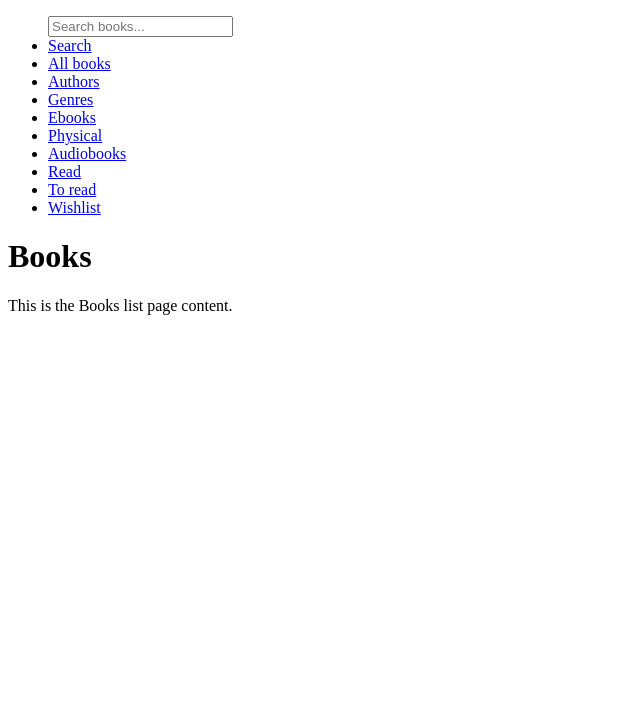
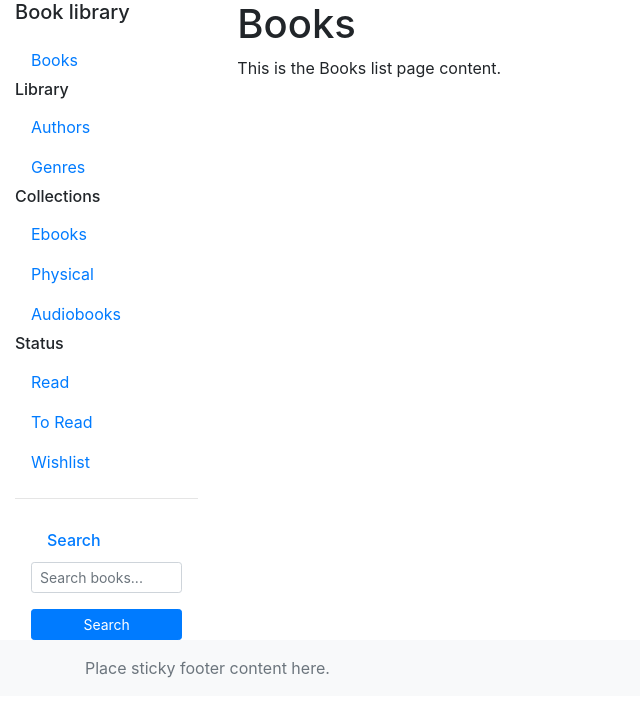
Before and after one commit to jborza/booklibrary, a Flask app: page / in a window 1280 px wide. Shown: the top 717 px of the page, without its empty margins (0-640 px from the left). Run offline with Flask 3, Linux system fonts and the light colour scheme; some libraries are stand-ins or nearby versions.

Commit message:
prettified menu with bootstrap

```diff
--- a/templates/base.html
+++ b/templates/base.html
@@ -1,27 +1,97 @@
 <!DOCTYPE html>
-<html>
+<html lang="en">
 <head>
+    <meta charset="UTF-8">
+    <meta name="viewport" content="width=device-width, initial-scale=1.0">
     <title>{% block title %}{% endblock %}</title>
+    <link rel="stylesheet" href="https://stackpath.bootstrapcdn.com/bootstrap/4.5.2/css/bootstrap.min.css">
+    <link rel="stylesheet" href="{{ url_for('static', filename='css/style.css') }}">
+    <script src="{{ url_for('static', filename='js/script.js') }}"></script>
 </head>
 <body>
-    <div class="menu">
-        <ul>
-            <input type="text" placeholder="Search books...">
-            <li><a href="/search">Search</a></li>
-            <li><a href="/books">All books</a></li>
-            <li><a href="/authors">Authors</a></li>
-            <li><a href="/genres">Genres</a></li>
-            <li><a href="/ebooks">Ebooks</a></li>
-            <li><a href="/physical">Physical</a></li>
-            <li><a href="/audiobooks">Audiobooks</a></li>
-            <li><a href="/read">Read</a></li>
-            <li><a href="/to_read">To read</a></li>
-            <li><a href="/wishlist">Wishlist</a></li>
-        </ul>
+    <div class="container-fluid">
+        <div class="row">
+            <nav class="col-md-3 col-lg-2 d-md-block sidebar">
+                <div class="sidebar-sticky">
+                    <h5 class="mb-3">Book library</h5>
+                    <ul class="nav flex-column">
+                        <li class="nav-item">
+                            <a class="nav-link active" href="/">
+                                Books
+                            </a>
+                        </li>
+                        <h6 class="sidebar-heading">Library</h6>
+                        <li class="nav-item">
+                            <a class="nav-link" href="/authors">
+                                Authors
+                            </a>
+                        </li>
+                        <li class="nav-item">
+                            <a class="nav-link" href="/genres">
+                                Genres
+                            </a>
+                        </li>
+
+                        <h6 class="sidebar-heading">Collections</h6>
+                        <li class="nav-item">
+                            <a class="nav-link" href="/ebooks">
+                                Ebooks
+                            </a>
+                        </li>
+                        <li class="nav-item">
+                            <a class="nav-link" href="/physical">
+                                Physical
+                            </a>
+                        </li>
+                        <li class="nav-item">
+                            <a class="nav-link" href="/audiobooks">
+                                Audiobooks
+                            </a>
+                        </li>
+
+                        <h6 class="sidebar-heading">Status</h6>
+                        <li class="nav-item">
+                            <a class="nav-link" href="/read">
+                                Read
+                            </a>
+                        </li>
+                        <li class="nav-item">
+                            <a class="nav-link" href="/to_read">
+                                To Read
+                            </a>
+                        </li>
+                        <li class="nav-item">
+                            <a class="nav-link" href="/wishlist">
+                                Wishlist
+                            </a>
+                        </li>
+                    </ul>
+                    <hr>
+                    <h6 class="sidebar-heading d-flex justify-content-between align-items-center px-3 mt-4 mb-1 text-muted">
+                        <a class="nav-link" href="/search">
+                            Search
+                        </a>
+                    </h6>
+                    <form class="px-3">
+                        <div class="form-group">
+                            <input type="text" class="form-control form-control-sm" placeholder="Search books...">
+                        </div>
+                        <button type="submit" class="btn btn-primary btn-block btn-sm">Search</button>
+                    </form>
+                </div>
+            </nav>
+
+            <main role="main" class="col-md-9 ml-sm-auto col-lg-10 px-md-4">
+                <div class="content">
+                    {% block content %}{% endblock %}
+                </div>
+            </main>
+        </div>
     </div>
-
-    <div class="content">
-        {% block content %}{% endblock %}
-    </div>
+    <footer class="footer mt-auto py-3 bg-light">
+        <div class="container">
+            <span class="text-muted">Place sticky footer content here.</span>
+        </div>
+    </footer>
 </body>
 </html>
```
Also changed, not shown: static/styles.css (+12 -0 lines).
